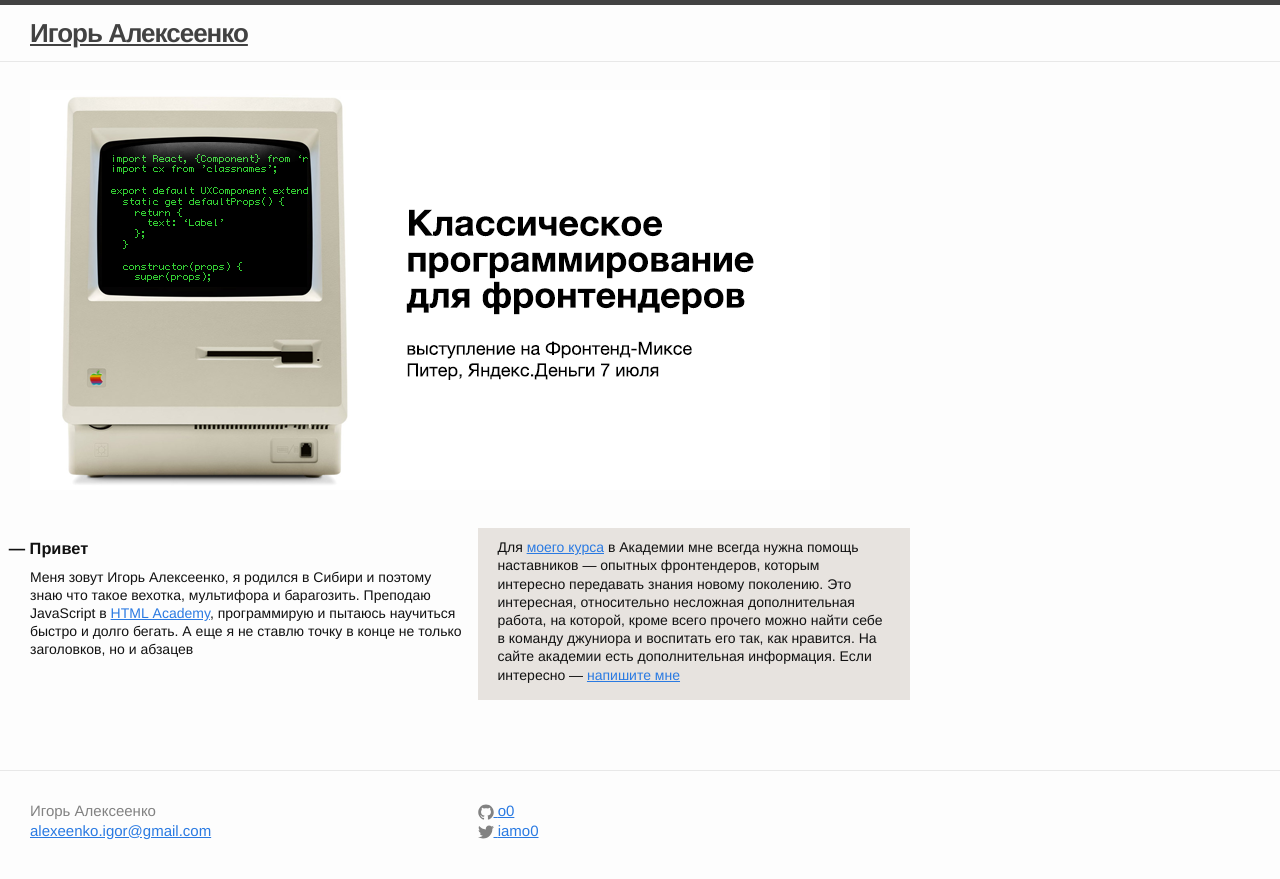
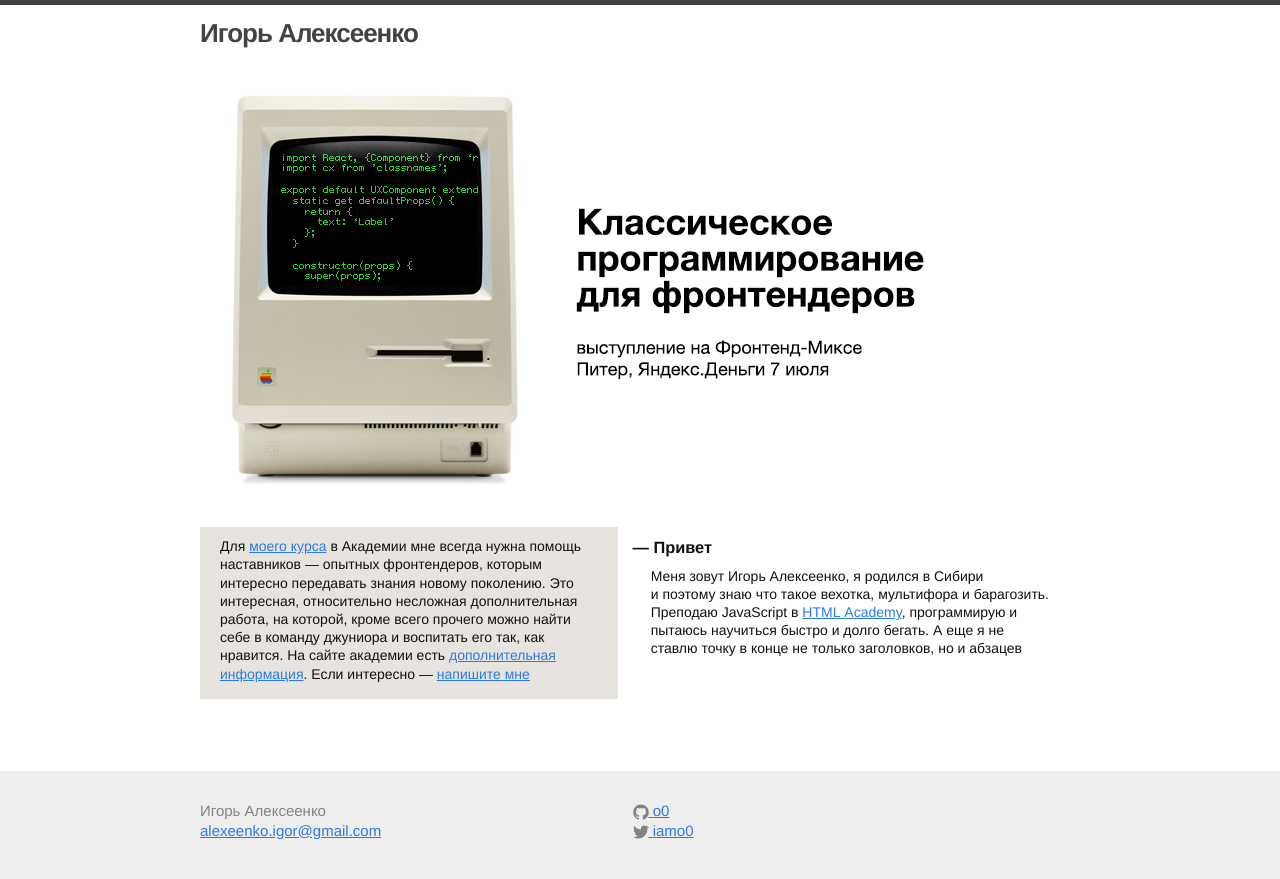
Before and after one commit to o0/o0.github.io, a Jekyll site: the page built from index.html, in a window 1280 px wide. Shown: the top 879 px of the page. Built offline with Jekyll 4.4.1, drawn with Linux system fonts in a browser that asks for light colours.

Commit message:
Layout and logical tweaks

```diff
--- a/_includes/header.html
+++ b/_includes/header.html
@@ -2,25 +2,11 @@
 
   <div class="wrapper">
 
-    <a class="site-title" href="{{ site.baseurl }}/">{{ site.title }}</a>
-
-    <nav class="site-nav">
-      <a href="#" class="menu-icon">
-        <svg viewBox="0 0 18 15">
-          <path fill="#424242" d="M18,1.484c0,0.82-0.665,1.484-1.484,1.484H1.484C0.665,2.969,0,2.304,0,1.484l0,0C0,0.665,0.665,0,1.484,0 h15.031C17.335,0,18,0.665,18,1.484L18,1.484z"/>
-          <path fill="#424242" d="M18,7.516C18,8.335,17.335,9,16.516,9H1.484C0.665,9,0,8.335,0,7.516l0,0c0-0.82,0.665-1.484,1.484-1.484 h15.031C17.335,6.031,18,6.696,18,7.516L18,7.516z"/>
-          <path fill="#424242" d="M18,13.516C18,14.335,17.335,15,16.516,15H1.484C0.665,15,0,14.335,0,13.516l0,0 c0-0.82,0.665-1.484,1.484-1.484h15.031C17.335,12.031,18,12.696,18,13.516L18,13.516z"/>
-        </svg>
-      </a>
-
-      <div class="trigger">
-        {% for page in site.pages %}
-          {% if page.title %}
-          <a class="page-link" href="{{ page.url | prepend: site.baseurl }}">{{ page.title }}</a>
-          {% endif %}
-        {% endfor %}
-      </div>
-    </nav>
+    {% if page.url == "/" %}
+      <b class="site-title">{{ site.title }}</b>
+    {% else %}
+      <a class="site-title" href="{{ site.baseurl }}/">{{ site.title }}</a>
+    {% endif %}
 
   </div>
 
--- a/_sass/_base.scss
+++ b/_sass/_base.scss
@@ -159,6 +159,7 @@
   width: 100%;
   max-width: -webkit-calc(#{$content-width} - (#{$spacing-unit} * 2));
   max-width:         calc(#{$content-width} - (#{$spacing-unit} * 2));
+  margin: 0 auto;
   padding-right: $spacing-unit;
   padding-left: $spacing-unit;
   @extend %clearfix;
--- a/_sass/_layout.scss
+++ b/_sass/_layout.scss
@@ -3,7 +3,6 @@
 */
 .site-header {
   border-top: 5px solid $grey-color-dark;
-  border-bottom: 1px solid $grey-color-light;
   min-height: 56px;
   margin-bottom: 2em;
 
@@ -94,8 +93,8 @@
 * Site footer
 */
 .site-footer {
+  background: #eee;
   bottom: 0;
-  border-top: 1px solid $grey-color-light;
   color: $grey-color;
   font-size: 15px;
   padding: $spacing-unit 0;
@@ -120,6 +119,7 @@
 }
 
 .col {
+  box-sizing: border-box;
   float: left;
   margin-bottom: $spacing-unit / 2;
   padding-left: $spacing-unit / 2;
@@ -186,6 +186,19 @@
   font-size: 24px;
 }
 
+.post-link-preview-wrap {
+  overflow: hidden;
+}
+
+.post-link-preview {
+  transition: transform 200ms ease-in;
+}
+
+.post-link-preview:hover {
+  transform: scale(1.01);
+  transform-origin: center;
+}
+
 
 
 /**
--- a/css/main.scss
+++ b/css/main.scss
@@ -14,7 +14,7 @@
 $spacing-unit:     30px;
 
 $text-color:       #111;
-$background-color: #fdfdfd;
+$background-color: #fff;
 $brand-color:      #2a7ae2;
 
 $grey-color:       #828282;
--- a/index.html
+++ b/index.html
@@ -7,7 +7,9 @@
     <li>
       <article>
         <a class="post-link" href="{{ post.url | prepend: site.baseurl }}">
-          <img src="{{ post.preview }}">
+          <div class="post-link-preview-wrap">
+            <img class="post-link-preview" src="{{ post.preview }}">
+          </div>
         </a>
       </article>
     </li>
@@ -18,13 +20,13 @@
 
 <div class="col-wrapper">
   <article class="col col-1">
-    <h3 style="margin-left: -1.3em; margin-bottom: 0.5em">— Привет</h3>
-    <p>Меня зовут Игорь Алексеенко, я&nbsp;родился в&nbsp;Сибири и&nbsp;поэтому знаю что такое вехотка, мультифора и барагозить. Преподаю JavaScript в&nbsp;<a href="https://htmlacademy.ru" target="_blank" rel="nofollow">HTML&nbsp;Academy</a>, программирую и пытаюсь научиться быстро и&nbsp;долго бегать. А еще я не ставлю точку в конце не только заголовков, но и абзацев
+    <div style="background: rgb(231, 227, 223); padding: 10px 20px 1px; margin-top: -10px;">
+      <p>Для <a href="https://htmlacademy.ru/intensive/javascript" target="_blank" rel="nofollow">моего курса</a> в Академии мне всегда нужна помощь наставников — опытных фронтендеров, которым интересно передавать знания новому поколению. Это интересная, относительно несложная дополнительная работа, на которой, кроме всего прочего можно найти себе в команду джуниора и воспитать его так, как нравится. На сайте академии есть <a href="https://htmlacademy.ru/intensive/javascript/tutors" target="_blank" rel="nofollow">дополнительная информация</a>. Если интересно — <a href="mailto:igor.alexeenko@htmlacademy.ru?cc=tutors@htmlacademy.ru&subject=Наставничество на интенсиве по JS (o0.github.o0)">напишите мне</a>
+    </div>
   </article>
 
   <article class="col col-2">
-    <div style="background: rgb(231, 227, 223); padding: 10px 20px 1px; margin-top: -10px;">
-      <p>Для <a href="https://htmlacademy.ru/intensive/javascript" target="_blank" rel="nofollow">моего курса</a> в Академии мне всегда нужна помощь наставников — опытных фронтендеров, которым интересно передавать знания новому поколению. Это интересная, относительно несложная дополнительная работа, на которой, кроме всего прочего можно найти себе в команду джуниора и воспитать его так, как нравится. На сайте академии есть дополнительная информация. Если интересно — <a href="mailto:igor.alexeenko@htmlacademy.ru?cc=tutors@htmlacademy.ru&subject=Наставничество на интенсиве по JS (o0.github.o0)">напишите мне</a>
-    </div>
+    <h3 style="margin-bottom: 0.5em">— Привет</h3>
+    <p style="margin-left: 1.3em;">Меня зовут Игорь Алексеенко, я&nbsp;родился в&nbsp;Сибири и&nbsp;поэтому знаю что такое вехотка, мультифора и&nbsp;барагозить. Преподаю JavaScript в&nbsp;<a href="https://htmlacademy.ru" target="_blank" rel="nofollow">HTML&nbsp;Academy</a>, программирую и пытаюсь научиться быстро и&nbsp;долго бегать. А еще я не ставлю точку в конце не только заголовков, но и абзацев
   </article>
 </div>
```
